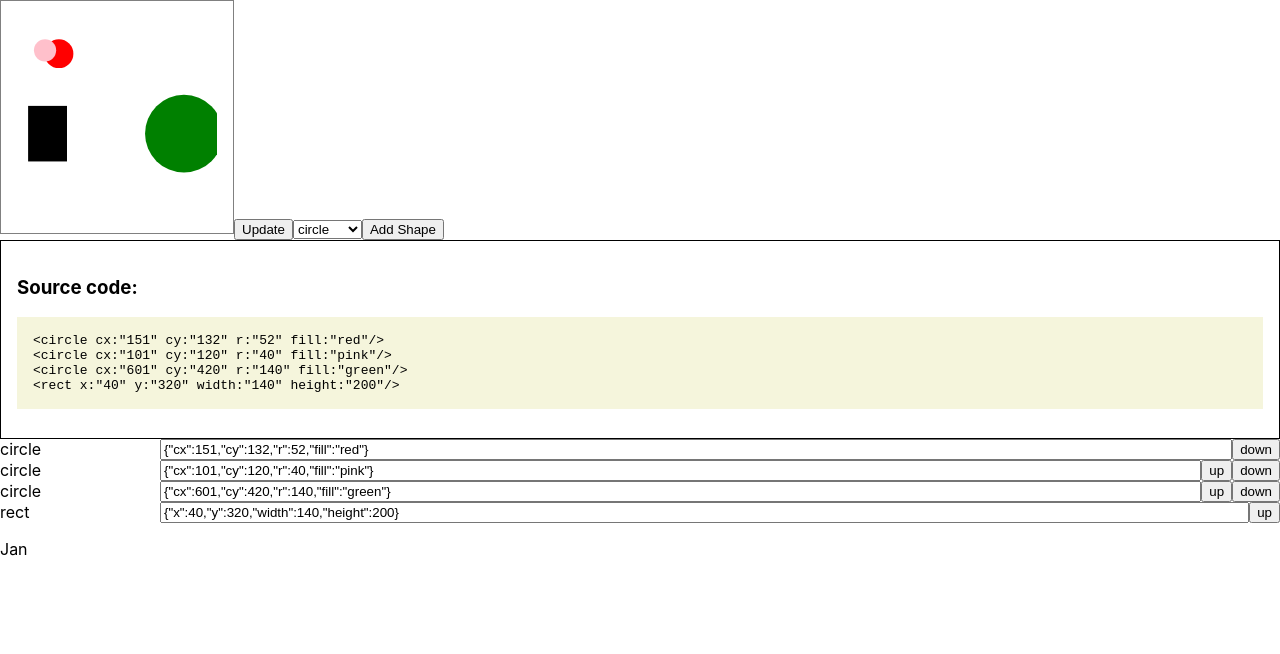
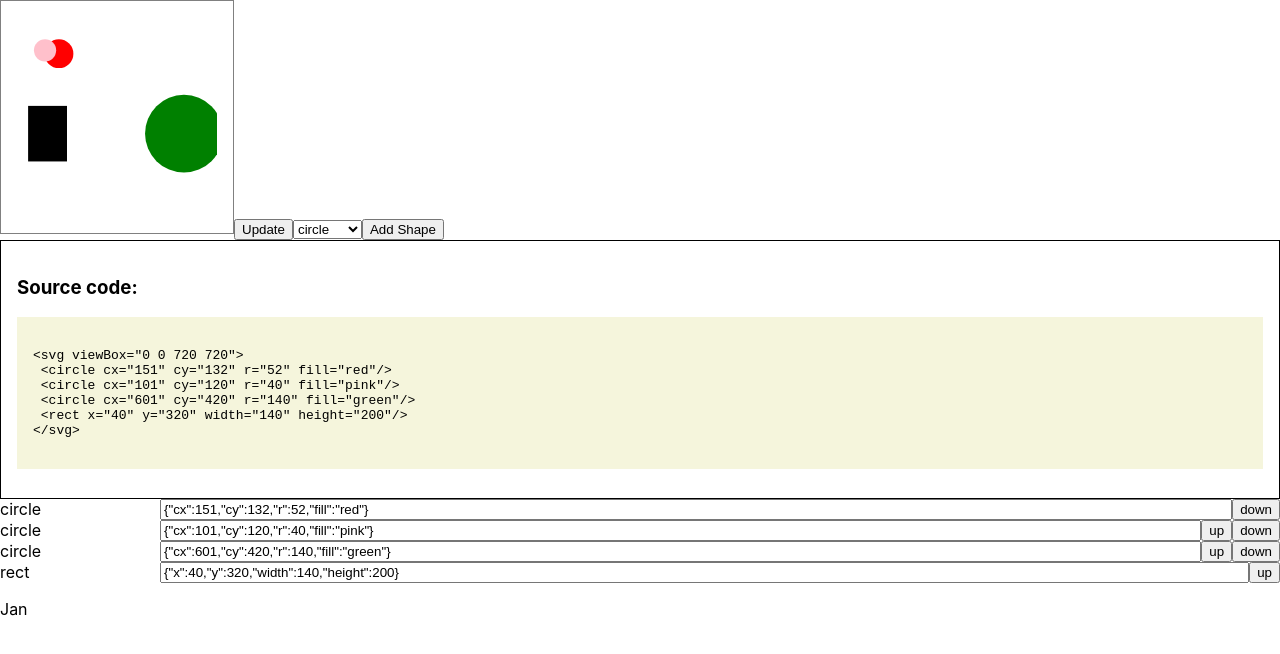
Before and after one commit to crianonim/svarog, a React (Create React App) app: page / in a window 1280 px wide. Shown: the top 654 px of the page. Built offline with nearby package versions, Linux system fonts and the light colour scheme.

Commit message:
SVG attrs added

```diff
--- a/src/App.js
+++ b/src/App.js
@@ -62,6 +62,7 @@ const App = () => {
   const [shapes, setShapes] = useState(start);
   const [isUpdate, setIsUpdate] = useState(false);
   const [newShape, setNewShape] = useState("circle");
+  const [svgAttrs,setSvgAttrs] = useState({viewBox:"0 0 720 720"});
   const [shapesControlls, setShapesControlls] = useState(
     start.map(el => ({
       shape: el.shape,
@@ -77,7 +78,7 @@ const App = () => {
   });
   return (
     <>
-      <svg viewBox="0 0 720 720" className="Svg-view">
+      <svg {...svgAttrs} className="Svg-view">
         {shapes.map((shape, i) => {
           const ShapeType = shape.shape;
           return <ShapeType key={i} {...shape.attributes} />;
@@ -107,7 +108,7 @@ const App = () => {
       >
         Add Shape
       </button>
-      <CodePanel shapes={shapes} />
+      <CodePanel shapes={ shapes} svgAttrs={svgAttrs}  />
 
       <div>
         {shapesControlls.map((control, ind) => (
--- a/src/CodePanel.js
+++ b/src/CodePanel.js
@@ -1,18 +1,29 @@
 import React from "react";
 import "./CodePanel.css";
+
+const attr2string = attrs => {
+  return Object.entries(attrs)
+    .map(([key, value]) => `${key}="${value}"`)
+    .join(" ");
+};
 const CodePanel = props => {
-  const shapes = props.shapes
+  const svg = `
+<svg ${attr2string(props.svgAttrs)}>
+${props.shapes
     .map(shape => {
-      const attrS = Object.entries(shape.attributes)
-        .map(([key, value]) => `${key}:"${value}"`)
-        .join(" ");
-      return `<${shape.shape} ${attrS}/>`;
+      const attrS = attr2string(shape.attributes);
+      return ` <${shape.shape} ${attrS}/>`;
     })
-    .join("\n");
+    .join("\n")}
+</svg>
+  `;
+
   return (
     <div className="code-panel">
-        <h3>Source code:</h3>
-      <pre className="code-content">{shapes}</pre>
+      <h3>Source code:</h3>
+      <pre className="code-content">
+        {svg}
+      </pre>
     </div>
   );
 };
```
